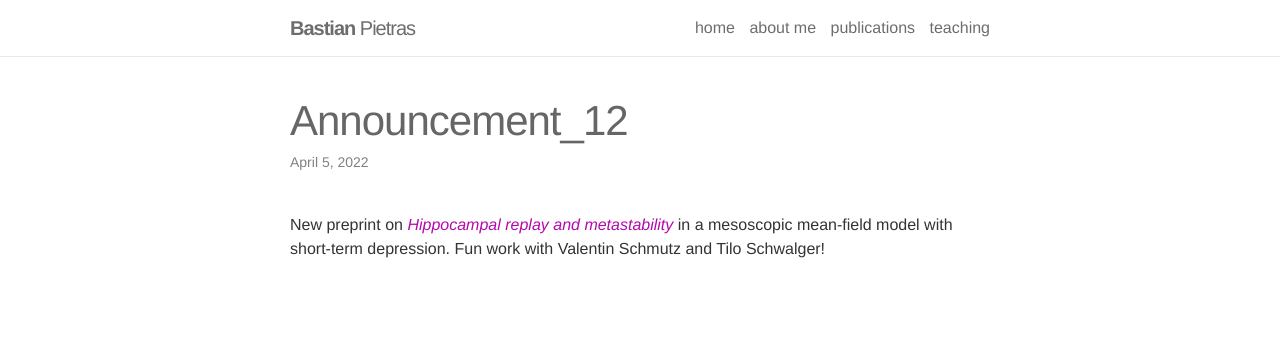
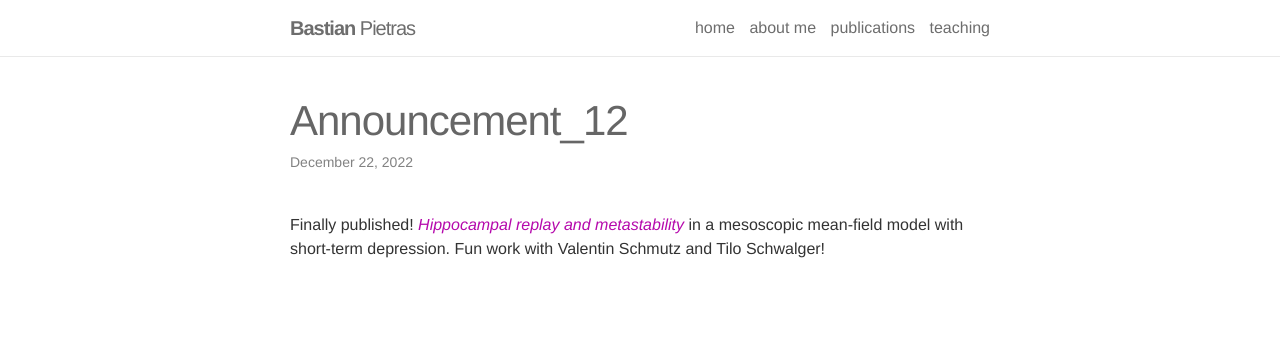
Before and after one commit to BastianPietras/bastianpietras.github.io, a Jekyll site: the page built from _news/announcement_12.md, in a window 1280 px wide. Shown: the top 346 px of the page. Built offline with Jekyll 4.4.1, drawn with Linux system fonts in a browser that asks for light colours.

Commit message:
update news

```diff
--- a/_config.yml
+++ b/_config.yml
@@ -41,7 +41,7 @@ collections:
     output: true
     permalink: /projects/:path/
 
-news_limit: 11
+news_limit: 12
 
 # -----------------------------------------------------------------------------
 # Jekyll settings
--- a/_news/announcement_12.md
+++ b/_news/announcement_12.md
@@ -1,7 +1,7 @@
 ---
 layout: post
-date: 2022-04-05
+date: 2022-12-22
 inline: true
 ---
 
-New preprint on [_Hippocampal replay and metastability_](https://arxiv.org/abs/2204.01675) in a mesoscopic mean-field model with short-term depression. Fun work with Valentin Schmutz and Tilo Schwalger!
+Finally published! [_Hippocampal replay and metastability_](https://doi.org/10.1371/journal.pcbi.1010809) in a mesoscopic mean-field model with short-term depression. Fun work with Valentin Schmutz and Tilo Schwalger!
```
Also changed, not shown: _news/announcement_13.md (added, +7 -0 lines).
